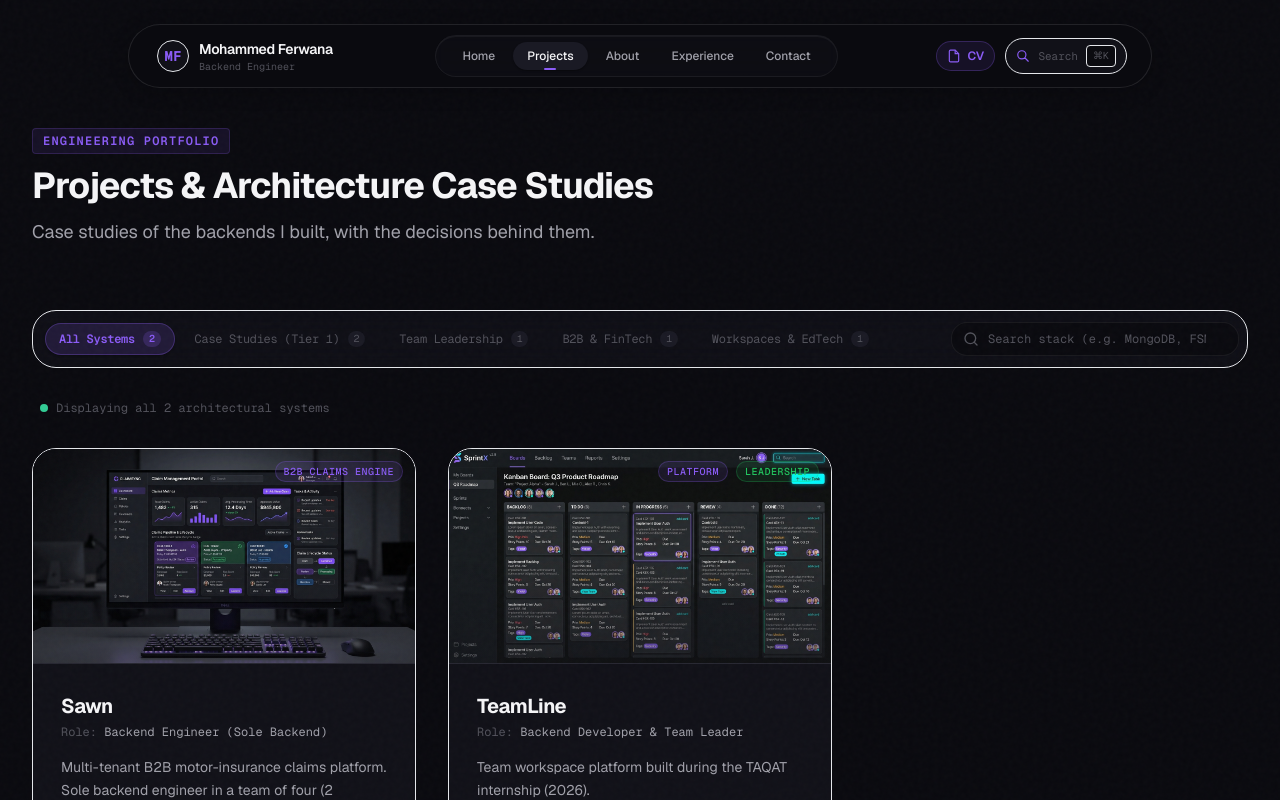
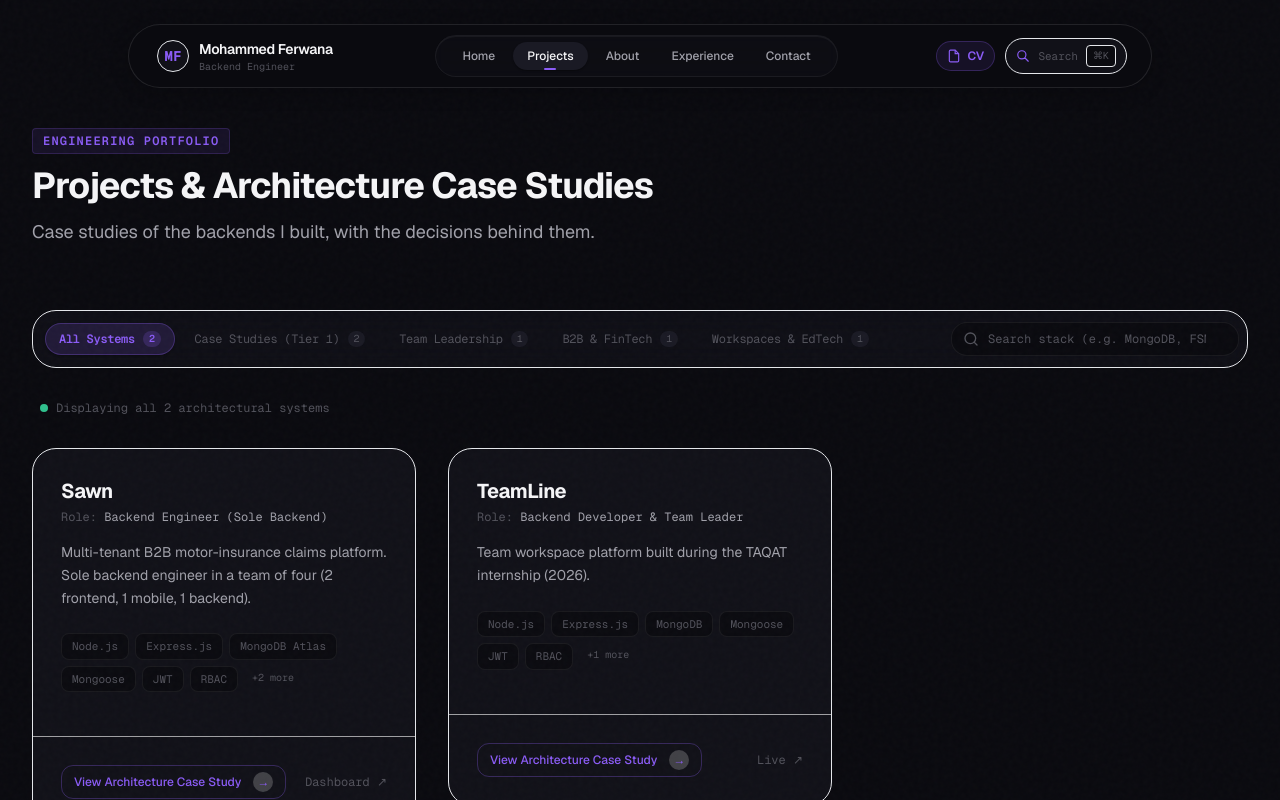
Before and after one commit to hammoudFerwana/mohammed-ferwana-portfolio, a Next.js app: page /projects in a window 1280 px wide. Shown: the top 800 px of the page. Built offline with nearby package versions, Linux system fonts and the light colour scheme; no server answers.

Commit message:
fix(content): remove mock project images

```diff
--- a/src/data/projects.js
+++ b/src/data/projects.js
@@ -18,7 +18,7 @@ export const projects = [
     category: 'B2B Claims Engine',
     tier: 1,
     featured: true,
-    image: '/images/projects/insurflow.jpg',
+    image: null,
     technologies: ['Node.js', 'Express.js', 'MongoDB Atlas', 'Mongoose', 'JWT', 'RBAC', 'REST APIs', 'Jest'],
     links: {
       github: null,
@@ -158,7 +158,7 @@ export const projects = [
     category: 'Platform',
     tier: 1,
     featured: true,
-    image: '/images/projects/teamline.jpg',
+    image: null,
     technologies: ['Node.js', 'Express.js', 'MongoDB', 'Mongoose', 'JWT', 'RBAC', 'REST APIs'],
     links: {
       github: null,
```
Also changed, not shown: public/images/projects/insurflow.jpg (deleted), public/images/projects/teamline.jpg (deleted).
